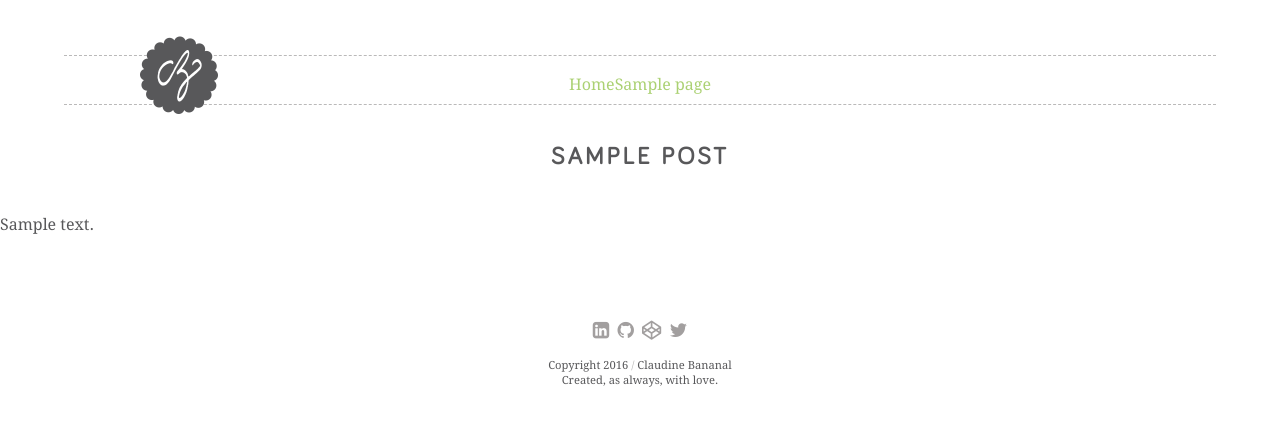
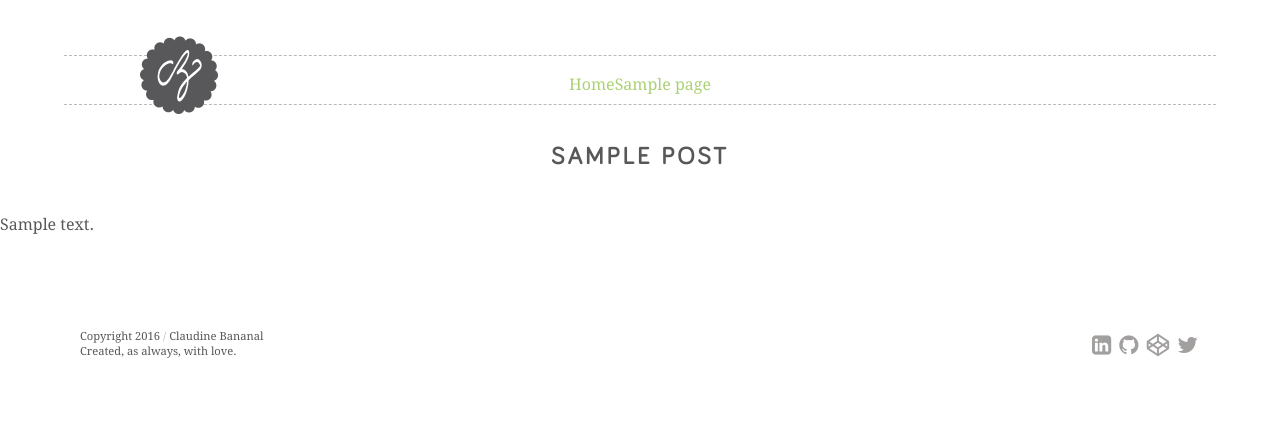
Before and after one commit to cbananal/personal-portfolio, a WordPress theme: template themes/dash/page.php in a window 1280 px wide. Shown: the top 430 px of the page. Run offline with PHP 8.4 and a stand-in for WordPress, Linux system fonts and the light colour scheme; the site name, menu and one post (Sample post) are stand-ins, and other content is empty; some libraries are stand-ins or nearby versions.

Commit message:
style footer for desktop view

```diff
--- a/themes/dash/sass/_footer.scss
+++ b/themes/dash/sass/_footer.scss
@@ -8,11 +8,13 @@
 }
 
 .site-footer {
-  margin-top: 30px;
+  width: 100%;
+  margin: 30px auto 25px;
+  padding: 0 80px;
   text-align: center;
   i {
+    margin: 0 2px;
     font-size: 1.2rem;
-    margin: 0 2px;
     color: $color_icons;
     &:hover {
       color: $color_links-hover;
@@ -22,4 +24,24 @@
     font-size: 0.7rem;
     line-height: normal;
   }
+
+  @include desktop {
+    display: flex;
+    flex-direction: row;
+    justify-content: space-between;
+    align-items: center;
+    .social {
+      width: 50%;
+      height: 25px;
+      text-align: right;
+      order: 2;
+    }
+    i {
+      font-size: 1.4rem;
+    }
+    p {
+      width: 50%;
+      text-align: left;
+    }
+  }
 }
--- a/themes/dash/style.css
+++ b/themes/dash/style.css
@@ -1220,14 +1220,37 @@ i {
   display: none; }
 
 .site-footer {
-  margin-top: 30px;
+  width: 100%;
+  margin: 30px auto 25px;
+  padding: 0 80px;
   text-align: center; }
   .site-footer i {
+    margin: 0 2px;
     font-size: 1.2rem;
-    margin: 0 2px;
     color: #a29f9f; }
     .site-footer i:hover {
       color: #58585a; }
   .site-footer p {
     font-size: 0.7rem;
     line-height: normal; }
+  @media (min-width: 1000px) {
+    .site-footer {
+      display: -ms-flexbox;
+      display: flex;
+      -ms-flex-direction: row;
+          flex-direction: row;
+      -ms-flex-pack: justify;
+          justify-content: space-between;
+      -ms-flex-align: center;
+          align-items: center; }
+      .site-footer .social {
+        width: 50%;
+        height: 25px;
+        text-align: right;
+        -ms-flex-order: 2;
+            order: 2; }
+      .site-footer i {
+        font-size: 1.4rem; }
+      .site-footer p {
+        width: 50%;
+        text-align: left; } }
```
Also changed, not shown: themes/dash/build/css/style.min.css.
